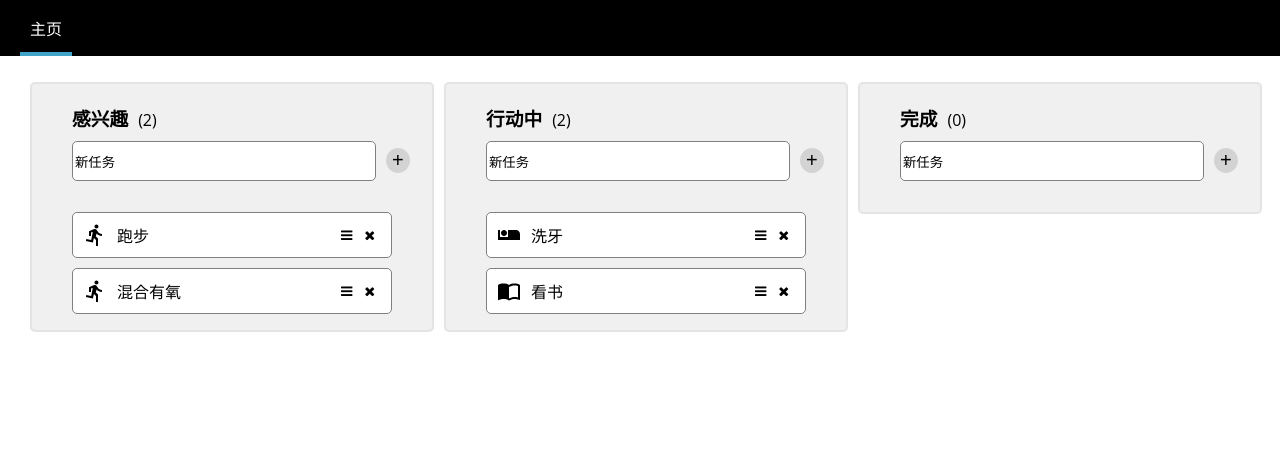
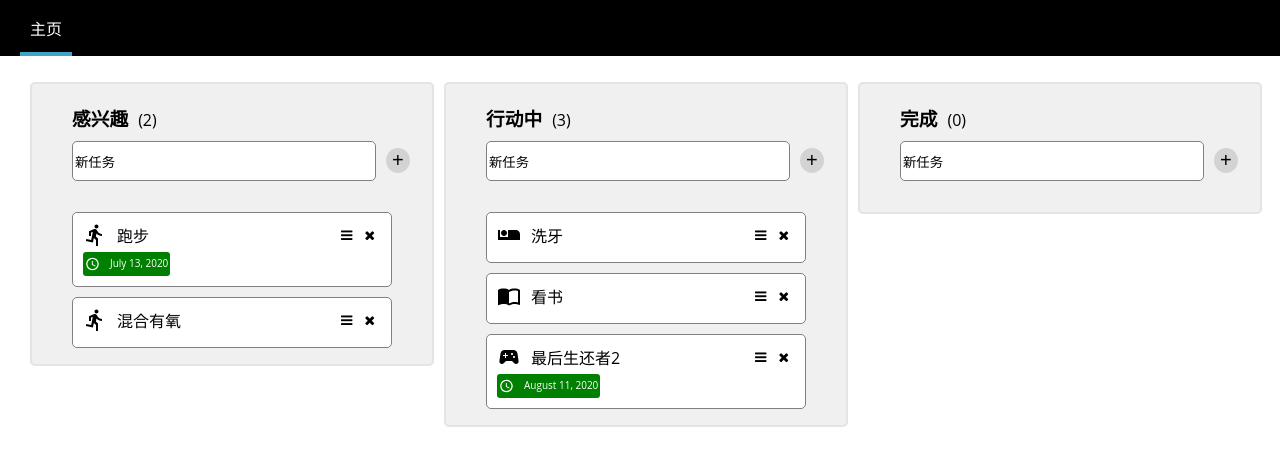
Before and after one commit to xuwenyihust/everyday-action, a React (Create React App) app: page / in a window 1280 px wide. Shown: the top 466 px of the page. Built offline with nearby package versions, Linux system fonts and the light colour scheme.

Commit message:
Add static due date.

```diff
--- a/package.json
+++ b/package.json
@@ -4,16 +4,20 @@
   "version": "0.1.0",
   "private": true,
   "dependencies": {
+    "@babel/runtime": "^7.10.4",
     "@material-ui/core": "^4.11.0",
     "@material-ui/icons": "^4.9.1",
     "@testing-library/jest-dom": "^4.2.4",
     "@testing-library/react": "^9.5.0",
     "@testing-library/user-event": "^7.2.1",
+    "moment": "^2.27.0",
     "react": "^16.13.1",
     "react-beautiful-dnd": "^13.0.0",
+    "react-dates": "^21.8.0",
     "react-dom": "^16.13.1",
     "react-scripts": "3.4.1",
-    "react-select": "^3.1.0"
+    "react-select": "^3.1.0",
+    "react-with-direction": "^1.3.1"
   },
   "scripts": {
     "start": "react-scripts start",
--- a/src/components/TodoList/Column/Column.css
+++ b/src/components/TodoList/Column/Column.css
@@ -1,4 +1,5 @@
 .Column {
+    width: 400px;
     min-width: 400px;
 
     margin-left: 10px;
--- a/src/components/TodoList/Column/TodoItems/TodoItem/TodoItem.css
+++ b/src/components/TodoList/Column/TodoItems/TodoItem/TodoItem.css
@@ -1,5 +1,6 @@
 .TodoItem {
     display: flex;
+    flex-wrap: wrap;
 
     padding: 10px;
 
@@ -11,6 +12,12 @@
 
     background-color: white;
     text-align: left;
+}
+
+.break {
+    width: 100%;
+    height: 5px;
+    break-after: always
 }
 
 .TodoItem.isDragging_true {
@@ -51,3 +58,32 @@
     border: none;
     background-color: white;
 }
+
+.DueDate {
+    display: flex;
+    justify-content: center;
+
+    font-size: x-small;
+
+    padding-left: 2px;
+    padding-right: 2px;
+    padding-top: 2px;
+    padding-bottom: 2px;
+
+    color: white;
+    background-color: green;
+    border-radius: 3px;
+}
+
+.DueDate p {
+    margin-top: 2px;;
+}
+
+.DueDate svg.MuiSvgIcon-root {
+    width: 15px;
+}
+
+.SingleDatePicker {
+    background-color: grey;
+    display: block;
+}
--- a/src/components/TodoList/Column/TodoItems/TodoItem/TodoItem.js
+++ b/src/components/TodoList/Column/TodoItems/TodoItem/TodoItem.js
@@ -1,14 +1,32 @@
 import React, { Component } from 'react';
 import { Draggable } from 'react-beautiful-dnd';
+import moment from 'moment';
+import 'react-dates/initialize';
+import { SingleDatePicker } from 'react-dates';
 import Icon from '@material-ui/core/Icon';
 import DirectionsRunIcon from '@material-ui/icons/DirectionsRun';
 import ImportContactsIcon from '@material-ui/icons/ImportContacts';
 import AirlineSeatIndividualSuiteIcon from '@material-ui/icons/AirlineSeatIndividualSuite';
 import LaptopChromebookIcon from '@material-ui/icons/LaptopChromebook';
 import SportsEsportsIcon from '@material-ui/icons/SportsEsports';
+import AccessTimeIcon from '@material-ui/icons/AccessTime';
 import './TodoItem.css';
 
 class todoItem extends Component {
+
+    // TODO: temp state
+    // state = {
+    //     date: moment(),
+    //     focused: false
+    // }
+
+    // onDateChange(date) {
+    //     this.setState({ date:  date});
+    // }
+
+    // onFocusChange({ focused }) {
+    //     this.setState({ focused: focused });
+    // }
 
     render() {
 
@@ -34,6 +52,15 @@ class todoItem extends Component {
                 break;
         }
 
+        let dueDate;
+        if (this.props.item.due_date) {
+            dueDate = <div className='DueDate'>
+                        <AccessTimeIcon fontSize='small'/>
+                        <p>{this.props.item.due_date.format('LL')}</p></div>;
+        } else {
+            dueDate = null;
+        }
+
         return (
             <Draggable
                 draggableId={this.props.item.id.toString()}
@@ -57,6 +84,15 @@ class todoItem extends Component {
                                 type="button"
                                 className="closeButton"
                                 onClick={() => this.props.closeClicked(this.props.item.id, this.props.columnId)}><i className="fa fa-close"></i></button>
+                            <div className="break"></div>
+                            {/* <SingleDatePicker
+                                date={this.state.date} // momentPropTypes.momentObj or null
+                                onDateChange={date => this.setState({ date })} // PropTypes.func.isRequired
+                                focused={this.state.focused} // PropTypes.bool
+                                onFocusChange={({ focused }) => this.setState({ focused })} // PropTypes.func.isRequired
+                                id="date_input" // PropTypes.string.isRequired,
+                            /> */}
+                            {dueDate}
                         </div>
                     )}
             </Draggable>
--- a/src/containers/TodoListBuilder/TodoListBuilder.js
+++ b/src/containers/TodoListBuilder/TodoListBuilder.js
@@ -193,6 +193,8 @@ class TodoList extends Component {
     }
 
     render () {
+        // console.log(this.state.items[1593920420073].due_date);
+
         const columns = this.state.columnOrder.map(columnId => {
             const column = this.state.columns[columnId];
             const items = column.taskIds.map(taskId => this.state.items[taskId]);
--- a/src/initialData.js
+++ b/src/initialData.js
@@ -1,3 +1,5 @@
+import moment from 'moment';
+
 const initialData = {
 
     itemTypes: ["运动", "生活", "学习", "工作", "娱乐"],
@@ -7,6 +9,7 @@ const initialData = {
             created_timestamp: '1593920420073',
             content: "跑步",
             type: "运动",
+            due_date: moment().day(1),
             done: false
         },
         '1593920427447': {
@@ -14,6 +17,7 @@ const initialData = {
             created_timestamp: '1593920420073',
             content: "混合有氧",
             type: "运动",
+            due_date: null,
             done: false
         },
         '1593920442267': {
@@ -21,6 +25,7 @@ const initialData = {
             created_timestamp: '1593920420073',
             content: "洗牙",
             type: "生活",
+            due_date: null,
             done: false
         },
         '1593988570469': {
@@ -28,6 +33,15 @@ const initialData = {
             created_timestamp: '1593988570469',
             content: "看书",
             type: "学习",
+            due_date: null,
+            done: false
+        },
+        '1594592079699': {
+            id: '1594592079699',
+            created_timestamp: '1594592079699',
+            content: "最后生还者2",
+            type: "娱乐",
+            due_date: moment().day(30),
             done: false
         }
     },
@@ -48,7 +62,7 @@ const initialData = {
         'column-2': {
             id: 'column-2',
             title: '行动中',
-            taskIds: ['1593920442267', '1593988570469'],
+            taskIds: ['1593920442267', '1593988570469', '1594592079699'],
             itemToSubmit: {
                 id: null,
                 content: "新任务",
```
Also changed, not shown: 1 other file (tests, documents, lock files or other folders).
